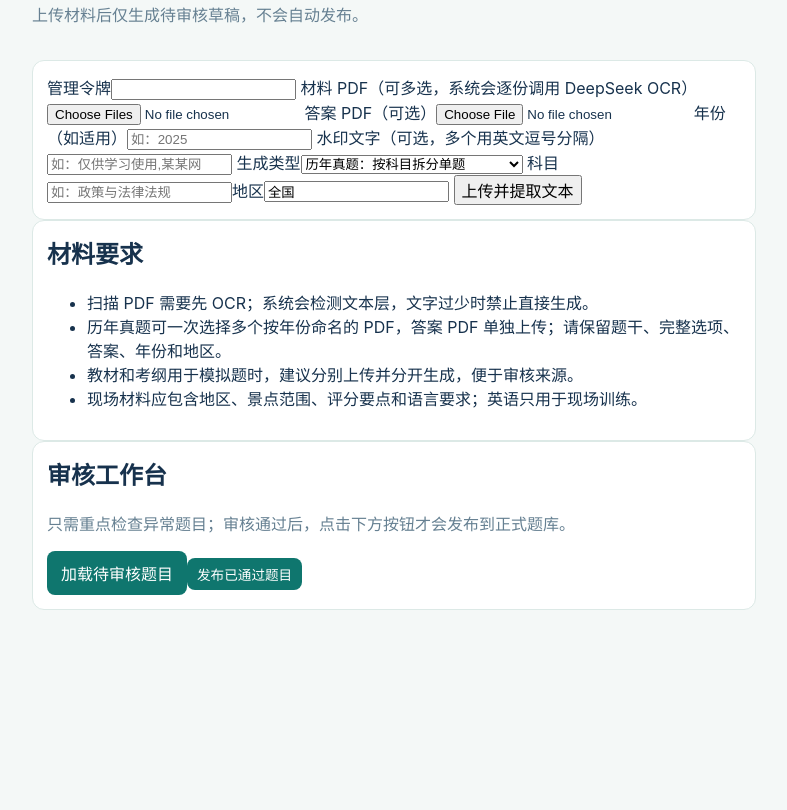
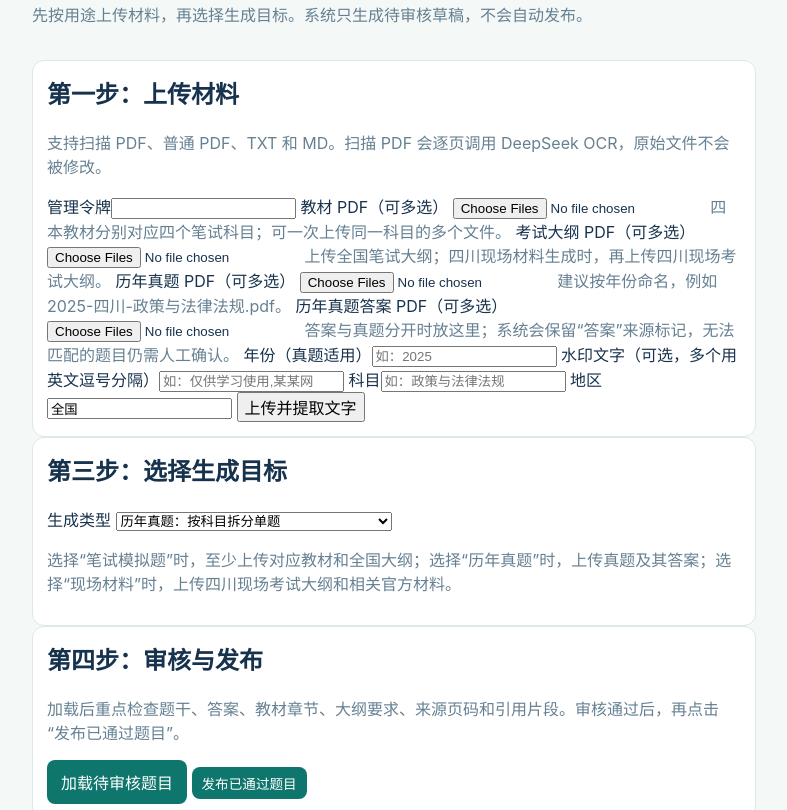
Before and after one commit to shizhi3620/tourism_certificate, a website: page public/admin.html in a window 1280 px wide. Shown: the part 194-1004 px from the top of the page, without its empty margins (246-1033 px from the left). Before the commit the page ends 840 px from the top, so only its background shows below. Drawn offline with Linux system fonts and the light colour scheme.

Commit message:
Clarify source material upload workflow
Group textbook, syllabus, past paper, and answer uploads in the admin UI and preserve each file role in extracted source metadata.\n\nCo-authored-by: Copilot <223556219+Copilot@users.noreply.github.com>

```diff
--- a/public/admin.html
+++ b/public/admin.html
@@ -1,16 +1,70 @@
 <!doctype html>
 <html lang="zh-CN">
-<head><meta charset="utf-8"><meta name="viewport" content="width=device-width,initial-scale=1"><title>题库内容管理</title><link rel="stylesheet" href="/styles.css"></head>
-<body><main class="shell"><header class="hero"><p class="eyebrow">TOURISM · CONTENT ADMIN</p><h1>题库与现场材料生成</h1><p class="muted">上传材料后仅生成待审核草稿，不会自动发布。</p></header>
-<section class="card"><form id="import-form">
-<label>管理令牌<input name="token" type="password" required></label>
-<label>材料 PDF（可多选，系统会逐份调用 DeepSeek OCR）<input name="file" type="file" accept=".pdf,.txt,.md" multiple required></label>
-<label>答案 PDF（可选）<input name="answerFile" type="file" accept=".pdf,.txt,.md"></label>
-<label>年份（如适用）<input name="year" placeholder="如：2025"></label>
-<label>水印文字（可选，多个用英文逗号分隔）<input name="watermark" placeholder="如：仅供学习使用,某某网"></label>
-<label>生成类型<select name="mode"><option value="past_paper">历年真题：按科目拆分单题</option><option value="written_simulation">笔试模拟题：教材+全国大纲</option><option value="practical_material">现场材料：按考纲生成讲解与问答</option></select></label>
-<label>科目<input name="subject" placeholder="如：政策与法律法规"></label><label>地区<input name="region" value="全国"></label>
-<button type="submit">上传并提取文本</button></form><button id="generate" hidden>调用 DeepSeek 生成待审核草稿</button><p id="result" class="notice" hidden></p></section>
-<section class="card"><h2>材料要求</h2><ul><li>扫描 PDF 需要先 OCR；系统会检测文本层，文字过少时禁止直接生成。</li><li>历年真题可一次选择多个按年份命名的 PDF，答案 PDF 单独上传；请保留题干、完整选项、答案、年份和地区。</li><li>教材和考纲用于模拟题时，建议分别上传并分开生成，便于审核来源。</li><li>现场材料应包含地区、景点范围、评分要点和语言要求；英语只用于现场训练。</li></ul></section>
-<section class="card"><h2>审核工作台</h2><p class="muted">只需重点检查异常题目；审核通过后，点击下方按钮才会发布到正式题库。</p><button id="load-review" class="primary">加载待审核题目</button><button id="publish" class="small">发布已通过题目</button><div id="review-list"></div></section>
-</main><script type="module" src="/admin.js"></script></body></html>
+<head>
+  <meta charset="utf-8">
+  <meta name="viewport" content="width=device-width,initial-scale=1">
+  <title>题库内容管理</title>
+  <link rel="stylesheet" href="/styles.css">
+</head>
+<body>
+<main class="shell">
+  <header class="hero">
+    <p class="eyebrow">TOURISM · CONTENT ADMIN</p>
+    <h1>题库与现场材料生成</h1>
+    <p class="muted">先按用途上传材料，再选择生成目标。系统只生成待审核草稿，不会自动发布。</p>
+  </header>
+
+  <section class="card">
+    <h2>第一步：上传材料</h2>
+    <p class="muted">支持扫描 PDF、普通 PDF、TXT 和 MD。扫描 PDF 会逐页调用 DeepSeek OCR，原始文件不会被修改。</p>
+    <form id="import-form">
+      <label>管理令牌<input name="token" type="password" required></label>
+      <label>教材 PDF（可多选）
+        <input name="textbook" type="file" accept=".pdf,.txt,.md" multiple>
+        <span class="muted">四本教材分别对应四个笔试科目；可一次上传同一科目的多个文件。</span>
+      </label>
+      <label>考试大纲 PDF（可多选）
+        <input name="syllabus" type="file" accept=".pdf,.txt,.md" multiple>
+        <span class="muted">上传全国笔试大纲；四川现场材料生成时，再上传四川现场考试大纲。</span>
+      </label>
+      <label>历年真题 PDF（可多选）
+        <input name="pastPaper" type="file" accept=".pdf,.txt,.md" multiple>
+        <span class="muted">建议按年份命名，例如 2025-四川-政策与法律法规.pdf。</span>
+      </label>
+      <label>历年真题答案 PDF（可多选）
+        <input name="answerFile" type="file" accept=".pdf,.txt,.md" multiple>
+        <span class="muted">答案与真题分开时放这里；系统会保留“答案”来源标记，无法匹配的题目仍需人工确认。</span>
+      </label>
+      <label>年份（真题适用）<input name="year" placeholder="如：2025"></label>
+      <label>水印文字（可选，多个用英文逗号分隔）<input name="watermark" placeholder="如：仅供学习使用,某某网"></label>
+      <label>科目<input name="subject" placeholder="如：政策与法律法规"></label>
+      <label>地区<input name="region" value="全国"></label>
+      <button type="submit">上传并提取文字</button>
+    </form>
+    <button id="generate" hidden>第二步：调用 DeepSeek 生成待审核草稿</button>
+    <p id="result" class="notice" hidden></p>
+  </section>
+
+  <section class="card">
+    <h2>第三步：选择生成目标</h2>
+    <label>生成类型
+      <select name="mode" form="import-form">
+        <option value="past_paper">历年真题：按科目拆分单题</option>
+        <option value="written_simulation">笔试模拟题：教材 + 全国大纲</option>
+        <option value="practical_material">四川现场材料：按现场考纲生成讲解与问答</option>
+      </select>
+    </label>
+    <p class="muted">选择“笔试模拟题”时，至少上传对应教材和全国大纲；选择“历年真题”时，上传真题及其答案；选择“现场材料”时，上传四川现场考试大纲和相关官方材料。</p>
+  </section>
+
+  <section class="card">
+    <h2>第四步：审核与发布</h2>
+    <p class="muted">加载后重点检查题干、答案、教材章节、大纲要求、来源页码和引用片段。审核通过后，再点击“发布已通过题目”。</p>
+    <button id="load-review" class="primary">加载待审核题目</button>
+    <button id="publish" class="small">发布已通过题目</button>
+    <div id="review-list"></div>
+  </section>
+</main>
+<script type="module" src="/admin.js"></script>
+</body>
+</html>
```
Also changed, not shown: src/server.mjs (+22 -4 lines).
